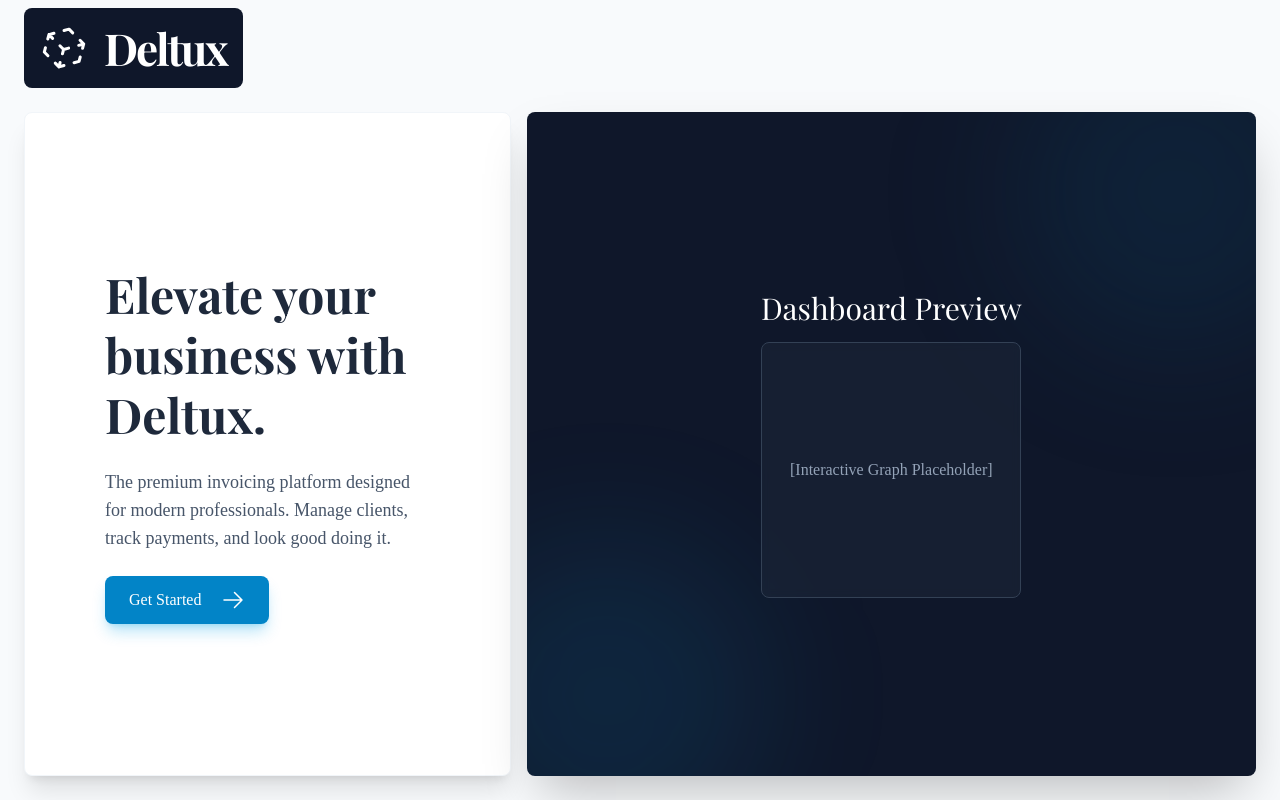
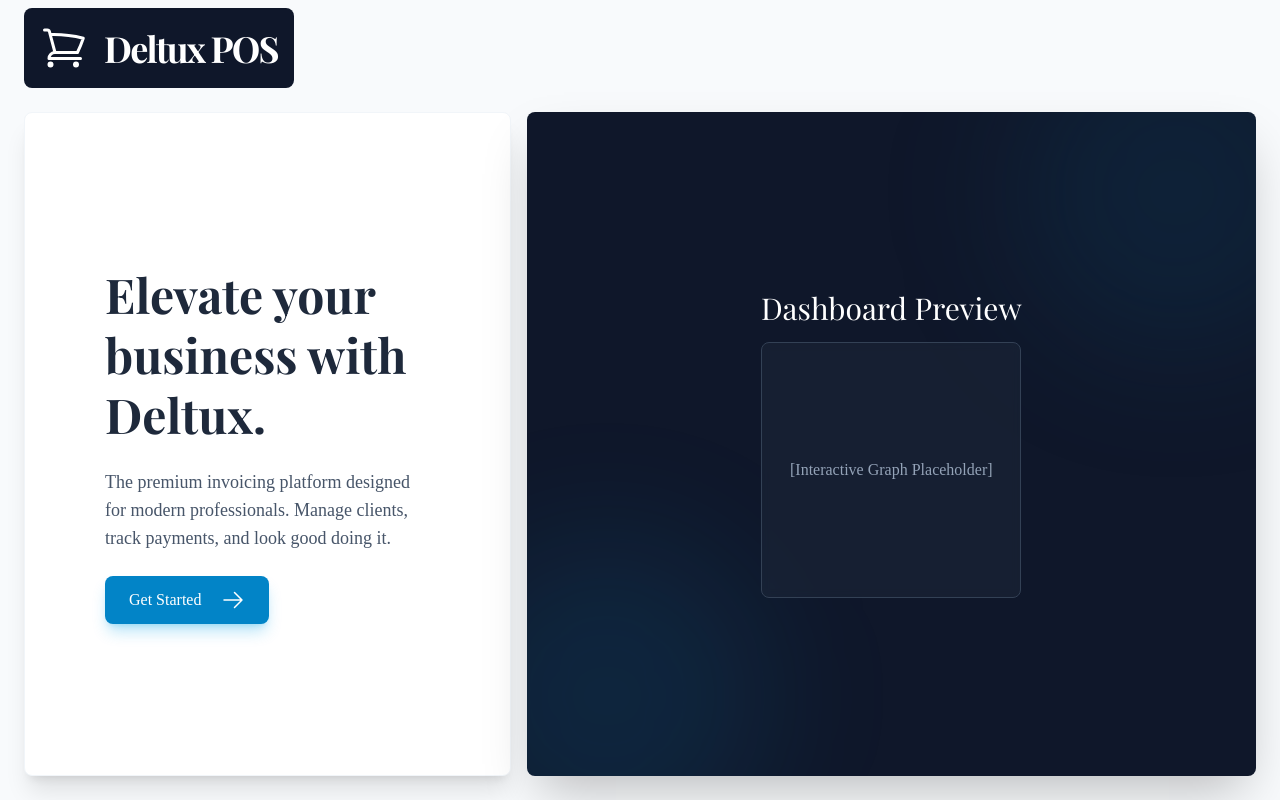
Before and after one commit to Cristian-DW/nextjs-dashboard, a Next.js app: page / in a window 1280 px wide. Built offline with nearby package versions, Linux system fonts and the light colour scheme.

Commit message:
feat: Update application terminology from invoices to sales/orders and rebrand the application to Deltux POS.

```diff
--- a/app/dashboard/invoices/page.tsx
+++ b/app/dashboard/invoices/page.tsx
@@ -21,13 +21,13 @@ export default async function Page({
   return (
     <div className="w-full">
       <div className="flex w-full items-center justify-between mb-8">
-        <h1 className={`${playfair.className} text-2xl md:text-4xl font-bold text-slate-900`}>Invoices</h1>
+        <h1 className={`${playfair.className} text-2xl md:text-4xl font-bold text-slate-900`}>Sales History</h1>
         <div className="text-sm text-slate-500 font-medium bg-white px-4 py-2 rounded-full shadow-sm border border-slate-100">
           {totalPages} {totalPages === 1 ? 'page' : 'pages'}
         </div>
       </div>
       <div className="mt-4 flex items-center justify-between gap-2 md:mt-8">
-        <Search placeholder="Search invoices..." />
+        <Search placeholder="Search sales..." />
         <CreateInvoice />
       </div>
       <Suspense key={query + currentPage} fallback={<InvoicesTableSkeleton />}>
--- a/app/dashboard/page.tsx
+++ b/app/dashboard/page.tsx
@@ -26,9 +26,9 @@ export default async function Page() {
         </div>
       </div>
       <div className="grid gap-6 sm:grid-cols-2 lg:grid-cols-4">
-        <Card title="Collected" value={totalPaidInvoices} type="collected" />
-        <Card title="Pending" value={totalPendingInvoices} type="pending" />
-        <Card title="Total Invoices" value={numberOfInvoices} type="invoices" />
+        <Card title="Total Sales" value={totalPaidInvoices} type="collected" />
+        <Card title="Pending Orders" value={totalPendingInvoices} type="pending" />
+        <Card title="Total Transactions" value={numberOfInvoices} type="invoices" />
         <Card
           title="Total Customers"
           value={numberOfCustomers}
--- a/app/ui/deltux-logo.tsx
+++ b/app/ui/deltux-logo.tsx
@@ -1,4 +1,4 @@
-import { CubeTransparentIcon } from '@heroicons/react/24/outline';
+import { ShoppingCartIcon } from '@heroicons/react/24/outline';
 import { playfair } from '@/app/ui/fonts';
 
 export default function DeltuxLogo() {
@@ -6,8 +6,8 @@ export default function DeltuxLogo() {
         <div
             className={`${playfair.className} flex flex-row items-center leading-none text-white`}
         >
-            <CubeTransparentIcon className="h-12 w-12 rotate-[15deg]" />
-            <p className="text-[44px] ml-4 font-bold tracking-tighter">Deltux</p>
+            <ShoppingCartIcon className="h-12 w-12" />
+            <p className="text-[36px] ml-4 font-bold tracking-tighter">Deltux POS</p>
         </div>
     );
 }
```
